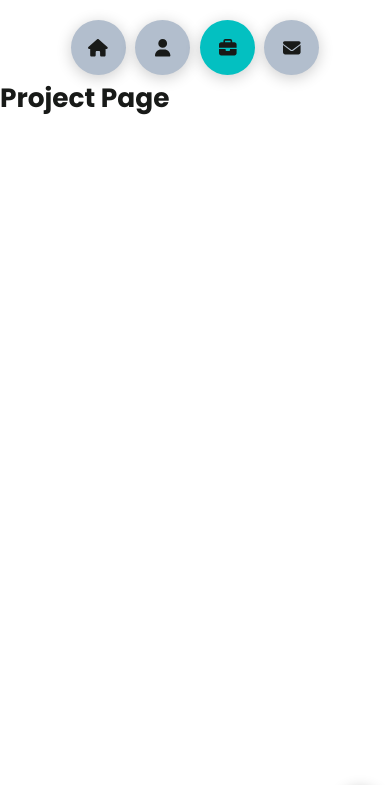
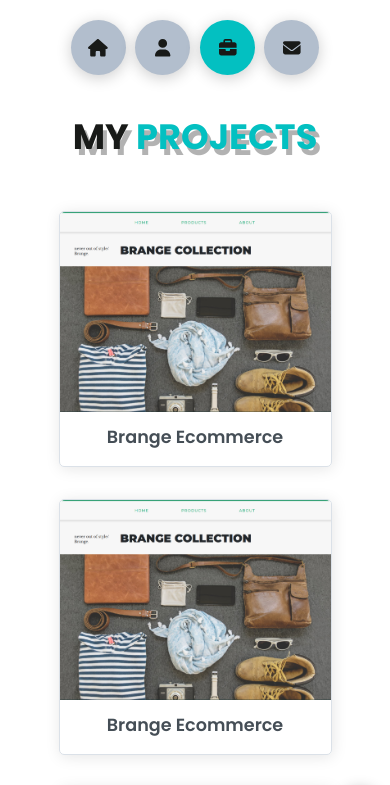
Before and after one commit to unmedlx/website-portfolio-nextjs-minimalism, a Next.js app: page /projectPage in a window 390 px wide. Shown: the top 785 px of the page. Built offline with nearby package versions, Linux system fonts and the light colour scheme.

Commit message:
Create Projectpage

```diff
--- /dev/null
+++ b/src/components/ProjectCard/ProjectCard.module.scss
@@ -0,0 +1,81 @@
+.cardContainer {
+  border: 1px solid var(--color-grey-5);
+  border-radius: 5px;
+  transition: all 0.4s ease-in-out;
+  box-shadow: 1px 2px 15px rgba(0, 0, 0, 0.1);
+  position: relative;
+  img {
+    width: 100%;
+    height: 300px;
+    object-fit: cover;
+    border-radius: 5px 5px 0 0;
+  }
+  .hoverItem {
+    width: 100%;
+    height: 100%;
+    background-color: rgba(0, 0, 0, 0.9);
+    position: absolute;
+    right: 0;
+    top: 0;
+    border-radius: 5px;
+    display: flex;
+    flex-direction: column;
+    justify-content: center;
+    align-items: center;
+    opacity: 0;
+    transition: all 0.4s ease-in-out;
+    .links {
+      margin: 1rem 0;
+      display: flex;
+      justify-content: center;
+      align-items: center;
+      .icon {
+        display: flex;
+        justify-content: center;
+        align-items: center;
+        width: 55px;
+        height: 55px;
+        padding: 1rem;
+        border-radius: 50%;
+        background-color: var(--color-grey-5);
+        margin: 0 0.4rem;
+        transition: all 0.4s ease-in-out;
+        &:hover {
+          background-color: var(--color-white);
+          color: var(--color-black);
+        }
+      }
+    }
+  }
+  h3 {
+    color: var(--color-grey-2);
+    font-weight: 600;
+    font-size: 1.2rem;
+    text-align: center;
+    position: relative;
+    margin: 0.3rem 0.5rem 1rem 0.5rem;
+  }
+}
+
+.cardContainer:hover {
+  cursor: default;
+  transform: translateY(-5px);
+  border: 1px solid var(--color-secondary);
+  box-shadow: 1px 2px 15px rgba(0, 0, 0, 0.32);
+  .hoverItem {
+    opacity: 1;
+    transform: scale(1);
+  }
+}
+@import "../../styles/breakpoints";
+
+@include phone {
+  .cardContainer {
+    img {
+      height: 200px;
+    }
+    h3 {
+      font-size: 1.1rem;
+    }
+  }
+}
--- /dev/null
+++ b/src/components/ProjectCard/ProjectCard.tsx
@@ -0,0 +1,31 @@
+import React from "react";
+import styles from "./ProjectCard.module.scss";
+import { FontAwesomeIcon } from "@fortawesome/react-fontawesome";
+import { faDisplay } from "@fortawesome/free-solid-svg-icons";
+import { faGithub } from "@fortawesome/free-brands-svg-icons";
+import { ProjectArrayI } from "../../data/project";
+
+const ProjectCard = ({ img, name, ghLink, pLink }: ProjectArrayI) => {
+  return (
+    <div className={styles.cardContainer}>
+      <div className={styles.img}>
+        <img src={img} alt={name} />
+      </div>
+
+      <div className={styles.hoverItem}>
+        <div className={styles.links}>
+          <a className={styles.icon} href={ghLink} target="_blank">
+            <FontAwesomeIcon icon={faGithub} />
+          </a>
+          <a className={styles.icon} href={pLink} target="_blank">
+            <FontAwesomeIcon icon={faDisplay} />
+          </a>
+        </div>
+      </div>
+
+      <h3>{name}</h3>
+    </div>
+  );
+};
+
+export default ProjectCard;
--- a/src/components/Title/Title.module.scss
+++ b/src/components/Title/Title.module.scss
@@ -26,7 +26,7 @@
 @include phone {
   .titleContainer {
     h2 {
-      font-size: 2.5rem;
+      font-size: 2.2rem;
     }
   }
 }
--- a/src/components/Title/Title.tsx
+++ b/src/components/Title/Title.tsx
@@ -2,13 +2,16 @@ import { type } from "os";
 import styles from "./Title.module.scss";
 
 interface TitleI {
-  text: string;
+  text1: string;
+  text2: string;
 }
 
-const Title = ({ text }: TitleI) => {
+const Title = ({ text1, text2 }: TitleI) => {
   return (
     <div className={styles.titleContainer}>
-      <h2>{text}</h2>
+      <h2>
+        {text1} <span>{text2}</span>
+      </h2>
     </div>
   );
 };
--- /dev/null
+++ b/src/data/project.ts
@@ -0,0 +1,45 @@
+export interface ProjectArrayI {
+  id?: number;
+  name: string;
+  img: string;
+  ghLink: string;
+  pLink: string;
+}
+
+export const projectArray: ProjectArrayI[] = [
+  {
+    id: 1,
+    name: "Brange Ecommerce",
+    img: "/img/brange.png",
+    ghLink: "#",
+    pLink: "#",
+  },
+  {
+    id: 2,
+    name: "Brange Ecommerce",
+    img: "/img/brange.png",
+    ghLink: "#",
+    pLink: "#",
+  },
+  {
+    id: 3,
+    name: "Brange Ecommerce",
+    img: "/img/brange.png",
+    ghLink: "#",
+    pLink: "#",
+  },
+  {
+    id: 4,
+    name: "Brange Ecommerce",
+    img: "/img/brange.png",
+    ghLink: "#",
+    pLink: "#",
+  },
+  {
+    id: 5,
+    name: "Brange Ecommerce",
+    img: "/img/brange.png",
+    ghLink: "#",
+    pLink: "#",
+  },
+];
--- a/src/pages/projectPage.tsx
+++ b/src/pages/projectPage.tsx
@@ -1,16 +1,34 @@
 import React from "react";
 import Head from "next/head";
+import styles from "../styles/Project.module.scss";
+import Title from "../components/Title/Title";
+import ProjectCard from "../components/ProjectCard/ProjectCard";
+import { projectArray } from "../data/project";
 
 const projectPage = () => {
   return (
     <>
       <Head>
         <title>Project Page</title>
-        <meta name="description" content="Generated by create next app" />
+        <meta name="description" content="Project Page" />
         <meta name="viewport" content="width=device-width, initial-scale=1" />
         <link rel="icon" href="/favicon.ico" />
       </Head>
-      <h2>Project Page</h2>
+      <div className="pageContainer">
+        <Title text1="My" text2="Projects" />
+
+        <div className={styles.projectsContainer}>
+          {projectArray.map(({ id, name, img, ghLink, pLink }) => (
+            <ProjectCard
+              key={id}
+              name={name}
+              img={img}
+              ghLink={ghLink}
+              pLink={pLink}
+            />
+          ))}
+        </div>
+      </div>
     </>
   );
 };
--- /dev/null
+++ b/src/styles/Project.module.scss
@@ -0,0 +1,15 @@
+.projectsContainer {
+  display: grid;
+  grid-template-columns: repeat(2, 1fr);
+  gap: 2rem;
+}
+
+@import "./breakpoints";
+
+@include laptop {
+  .projectsContainer {
+    grid-template-columns: 1fr;
+  }
+}
+@include phone {
+}
--- a/src/styles/globals.scss
+++ b/src/styles/globals.scss
@@ -64,11 +64,21 @@ p {
 
 @import "./breakpoints";
 
-.page {
+.pageContainer {
   padding: 4rem 20%;
+  display: flex;
+  flex-direction: column;
+  justify-content: center;
+  align-items: center;
 }
-@include phone {
-  .page {
-    padding: 0 8% 4rem 8%;
+@include laptop {
+  .pageContainer {
+    padding: 2rem 15%;
   }
 }
+
+@include phone {
+  .pageContainer {
+    padding: 2rem 15%;
+  }
+}
```
Also changed, not shown: src/pages/aboutPage.tsx (+3 -12 lines), src/styles/About.module.scss (+13 -13 lines).
